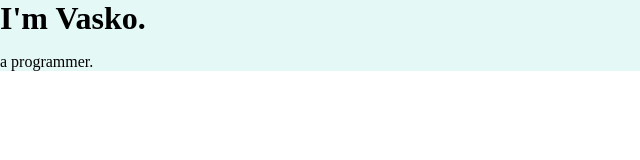
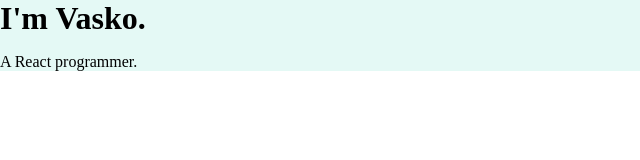
Before and after one commit to hugovasko/CSS-MySte, a plain HTML site: page index.html in a window 1280 px wide. Shown: the full height of the page, 0-640 px from the left. Drawn offline with Linux system fonts and the light colour scheme.

Commit message:
Updated paragraph
I have updated a paragraph.

```diff
--- a/index.html
+++ b/index.html
@@ -11,7 +11,7 @@
 <body>
     <div class="container">
         <h1>I'm Vasko.</h1>
-        <p>a programmer.</p>
+        <p>A React programmer.</p>
     </div>
 
 </body>
```
